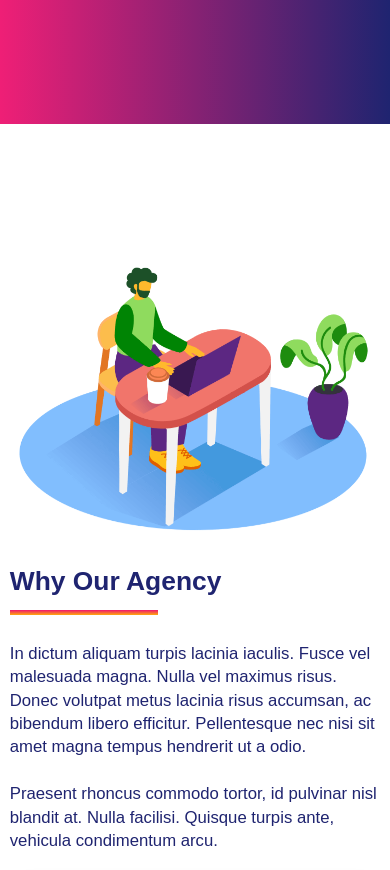
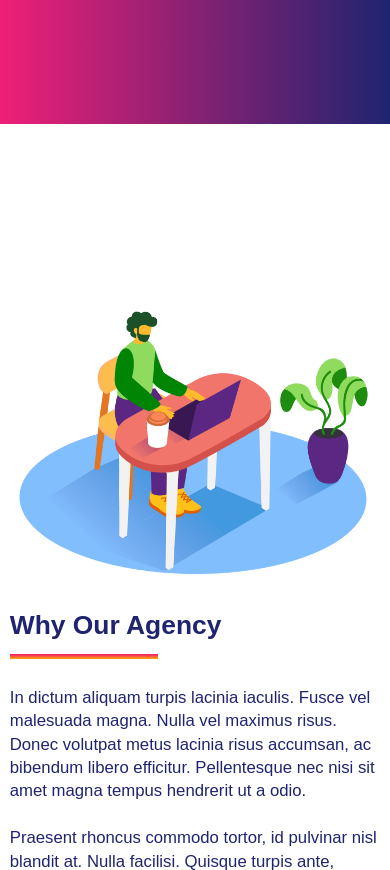
Before and after one commit to vusal5555/agency.responsive.github.io, a website: page index.html in a window 390 px wide. Shown: the part 720-1590 px from the top of the page. Drawn offline with Linux system fonts and the light colour scheme.

Commit message:
making responsive5

```diff
--- a/css/style.css
+++ b/css/style.css
@@ -98,7 +98,7 @@
 @media only screen and (max-width: 1200px) {
   .header {
     margin-bottom: 0;
-    height: 145vh;
+    height: 135vh;
     margin-bottom: 25rem; }
     .header--hero-container {
       grid-template-columns: 1fr;
@@ -336,9 +336,11 @@ body {
 @media only screen and (max-width: 1200px) {
   .about--container {
     padding: 15rem 0;
+    padding-bottom: 0;
     width: 95%;
     grid-template-columns: 1fr;
-    margin: 0 auto; }
+    margin: 0 auto;
+    margin-top: 5rem; }
   .about--title {
     font-size: 3rem; }
   .about--stats {
```
